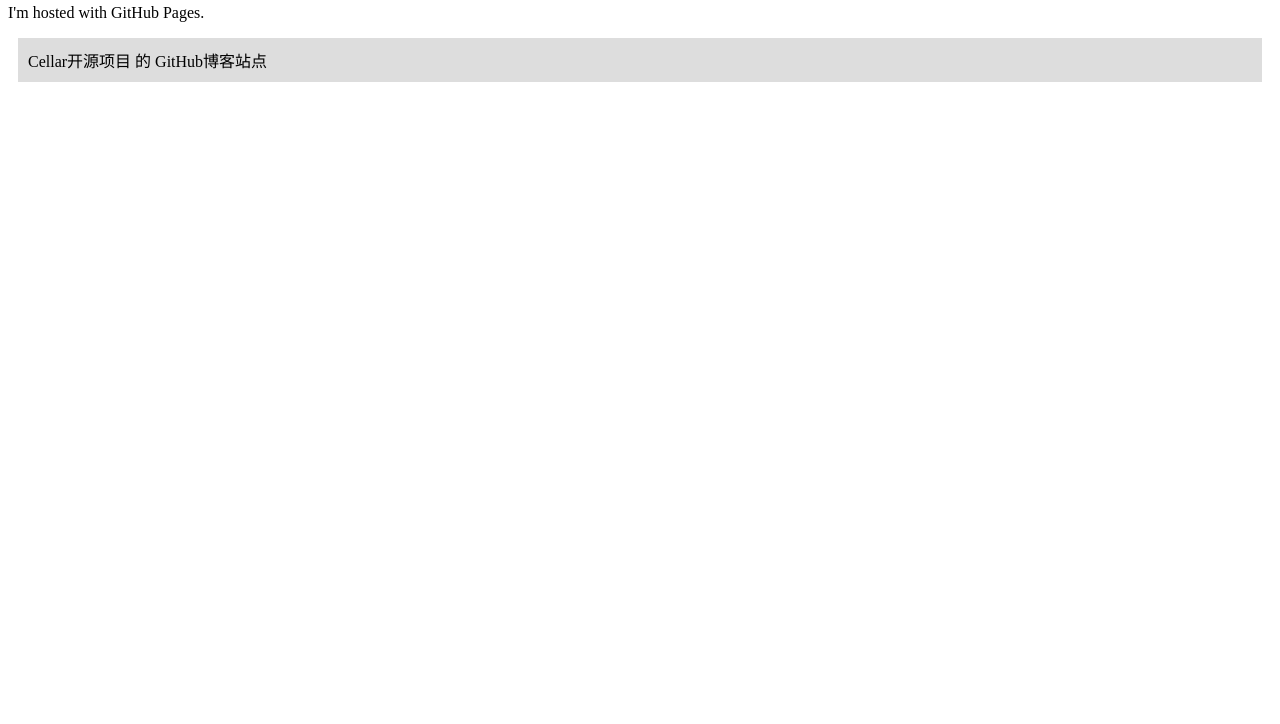
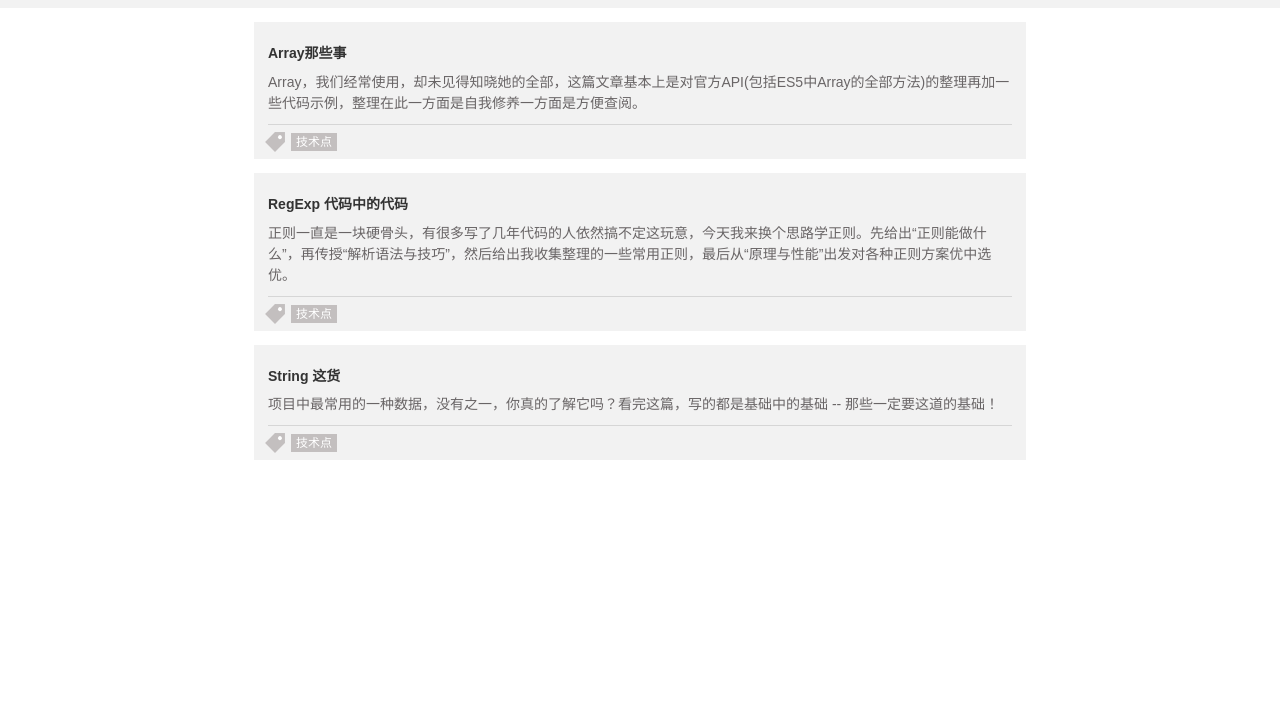
Before and after one commit to xiaoqiang-zhao/xiaoqiang-zhao.github.io, a plain HTML site: page index.html in a window 1280 px wide. Shown: the part 76-800 px from the top of the page. Drawn offline with Linux system fonts and the light colour scheme.

Commit message:
修正首页文件错误

```diff
--- a/index.html
+++ b/index.html
@@ -1,19 +1,154 @@
 <!DOCTYPE html>
 <html>
-<head lang="en">
+<head lang="zh-cn">
     <meta charset="UTF-8">
-    <title>Cellar开源项目 的 GitHub博客站点</title>
-    <style rel="stylesheet">
-        .region {
-            padding: 10px;
-            margin: 10px;
-            background: #dddddd;
-        }
-    </style>
+    <meta name="viewport" content="width=device-width, initial-scale=1, maximum-scale=1, user-scalable=no">
+    <title>龙则的博客站点</title>
+    <link href="/src/css/all.css" rel="stylesheet"/>
 </head>
 <body>
-<h1>Hello World</h1>
-<p>I'm hosted with GitHub Pages.</p>
-<p class="region">Cellar开源项目 的 GitHub博客站点</p>
+<header class="page-header">
+    <h1>
+        <span class="main-title">龙则的个人站点</span>
+        <span class="subtitle">记录我在北京的生活与感悟，记录在某大公司的技术(主要是前端)研究</span>
+    </h1>
+    <nav class="nav">
+        <button class="icon-menu-button"></button>
+        <menu>
+            <a class="item">Home</a>
+            <a class="item">前端技术</a>
+            <a class="item">技术梳理</a>
+            <a class="item">本站成书</a>
+            <a class="item">本站 & 站主</a>
+        </menu>
+    </nav>
+</header>
+<div class="page-body article-list-container">
+
+
+    <article class="article-list-item">
+        <a href="/articles/array/main.html">
+            <h1 class="title">Array那些事</h1>
+            <summary>
+                Array，我们经常使用，却未见得知晓她的全部，这篇文章基本上是对官方API(包括ES5中Array的全部方法)的整理再加一些代码示例，整理在此一方面是自我修养一方面是方便查阅。
+            </summary>
+        </a>
+        <footer>
+            <section class="tags-container">
+                <i class="icon-tag" title="Tags"></i>
+                <a class="tag-item" href="">技术点</a>
+            </section>
+        </footer>
+    </article>
+
+
+
+
+
+
+
+
+
+
+
+
+
+
+
+
+
+
+
+
+
+
+
+
+
+
+
+
+
+
+
+
+
+
+
+
+
+
+
+
+
+
+
+
+
+
+
+
+
+
+
+
+
+
+
+
+
+    <article class="article-list-item">
+        <a href="/articles/regexp/main.html">
+            <h1 class="title">RegExp 代码中的代码</h1>
+            <summary>
+                正则一直是一块硬骨头，有很多写了几年代码的人依然搞不定这玩意，今天我来换个思路学正则。先给出“正则能做什么”，再传授“解析语法与技巧”，然后给出我收集整理的一些常用正则，最后从“原理与性能”出发对各种正则方案优中选优。
+            </summary>
+        </a>
+        <footer>
+            <section class="tags-container">
+                <i class="icon-tag" title="Tags"></i>
+                <a class="tag-item" href="">技术点</a>
+            </section>
+        </footer>
+    </article>
+
+
+
+
+
+
+
+    <article class="article-list-item">
+        <a href="/articles/string/main.html">
+            <h1 class="title">String 这货</h1>
+            <summary>
+                项目中最常用的一种数据，没有之一，你真的了解它吗？看完这篇，写的都是基础中的基础 -- 那些一定要这道的基础！
+            </summary>
+        </a>
+        <footer>
+            <section class="tags-container">
+                <i class="icon-tag" title="Tags"></i>
+                <a class="tag-item" href="">技术点</a>
+            </section>
+        </footer>
+    </article>
+
+
+
+
+
+
+
+
+
+
+
+
+
+
+
+
+</div>
+<footer class="page-footer"></footer>
 </body>
 </html>
```
